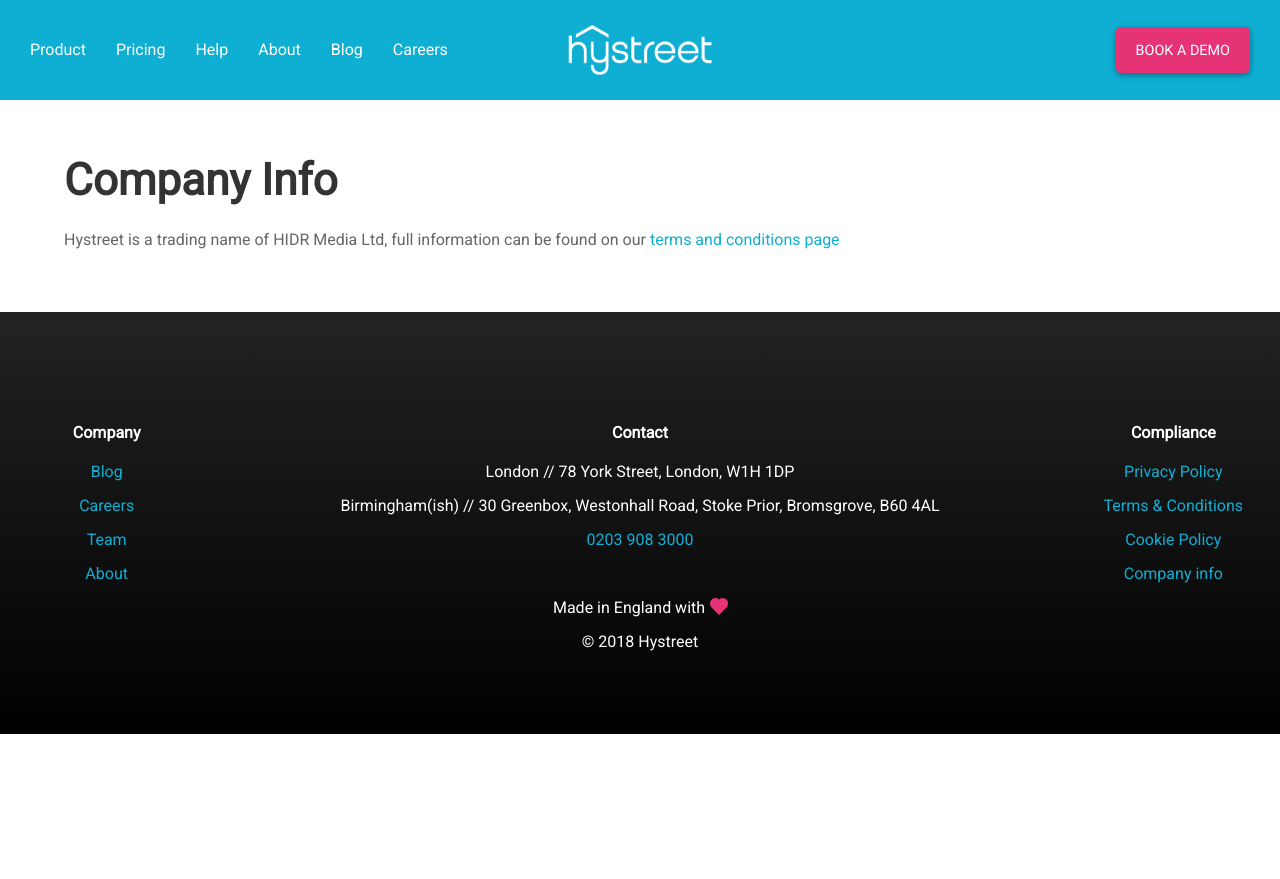
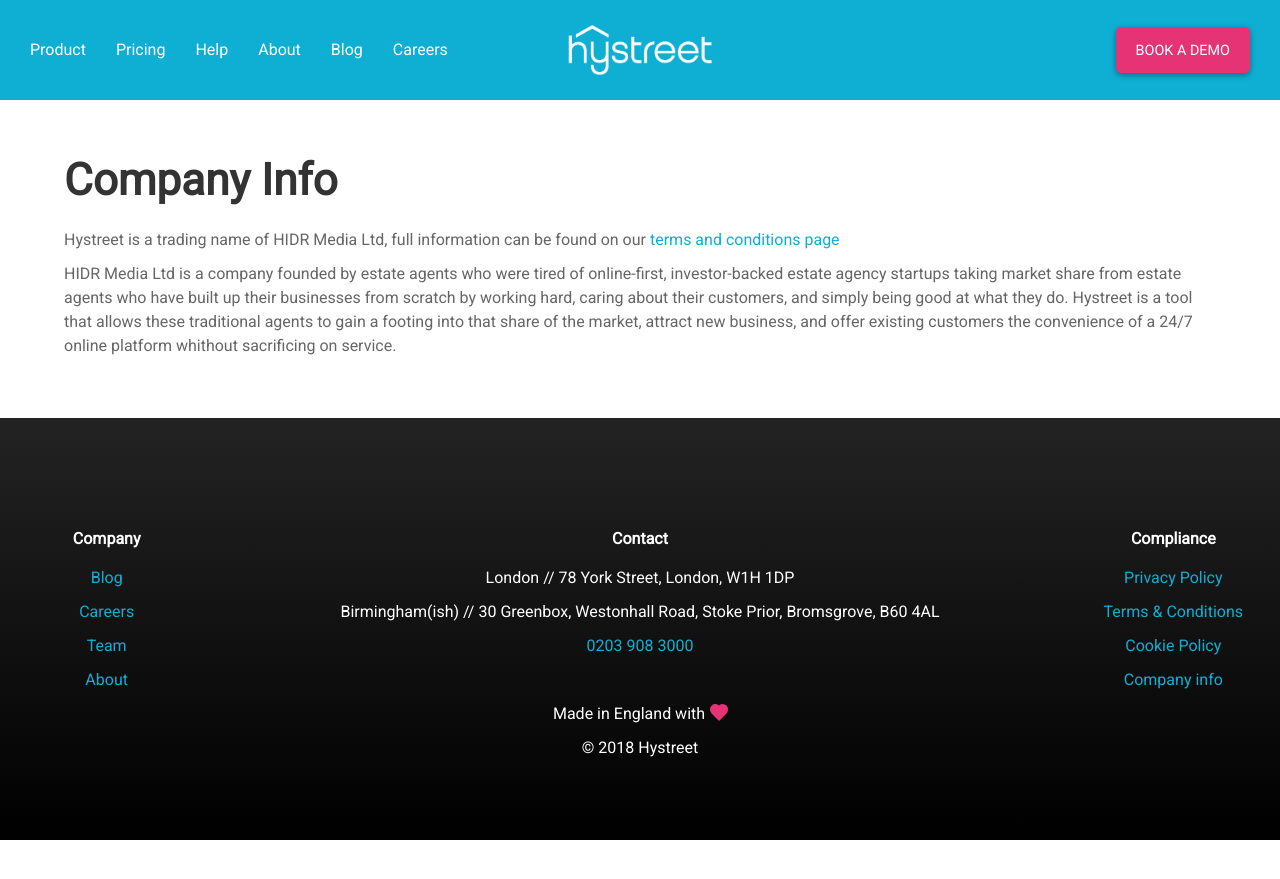
Before and after one commit to hidr/hystreet-marketing-live, a Jekyll site: the page built from company-info/index.html, in a window 1280 px wide. Shown: the top 879 px of the page. Built offline with Jekyll 4.4.1, drawn with Linux system fonts in a browser that asks for light colours.

Commit message:
Updating new landing page to old layout and adding content

```diff
--- a/company-info/index.html
+++ b/company-info/index.html
@@ -13,6 +13,8 @@
       <p>
         Hystreet is a trading name of HIDR Media Ltd, full information can be found on our <a href="/terms-conditions/">terms and conditions page</a>
       </p>
+      <p>
+        HIDR Media Ltd is a company founded by estate agents who were tired of online-first, investor-backed estate agency startups taking market share from estate agents who have built up their businesses from scratch by working hard, caring about their customers, and simply being good at what they do. Hystreet is a tool that allows these traditional agents to gain a footing into that share of the market, attract new business, and offer existing customers the convenience of a 24/7 online platform whithout sacrificing on service.
     </div>
   </div>
 </div>
```
Also changed, not shown: 20181022-LP/index.html (+6 -13 lines).
